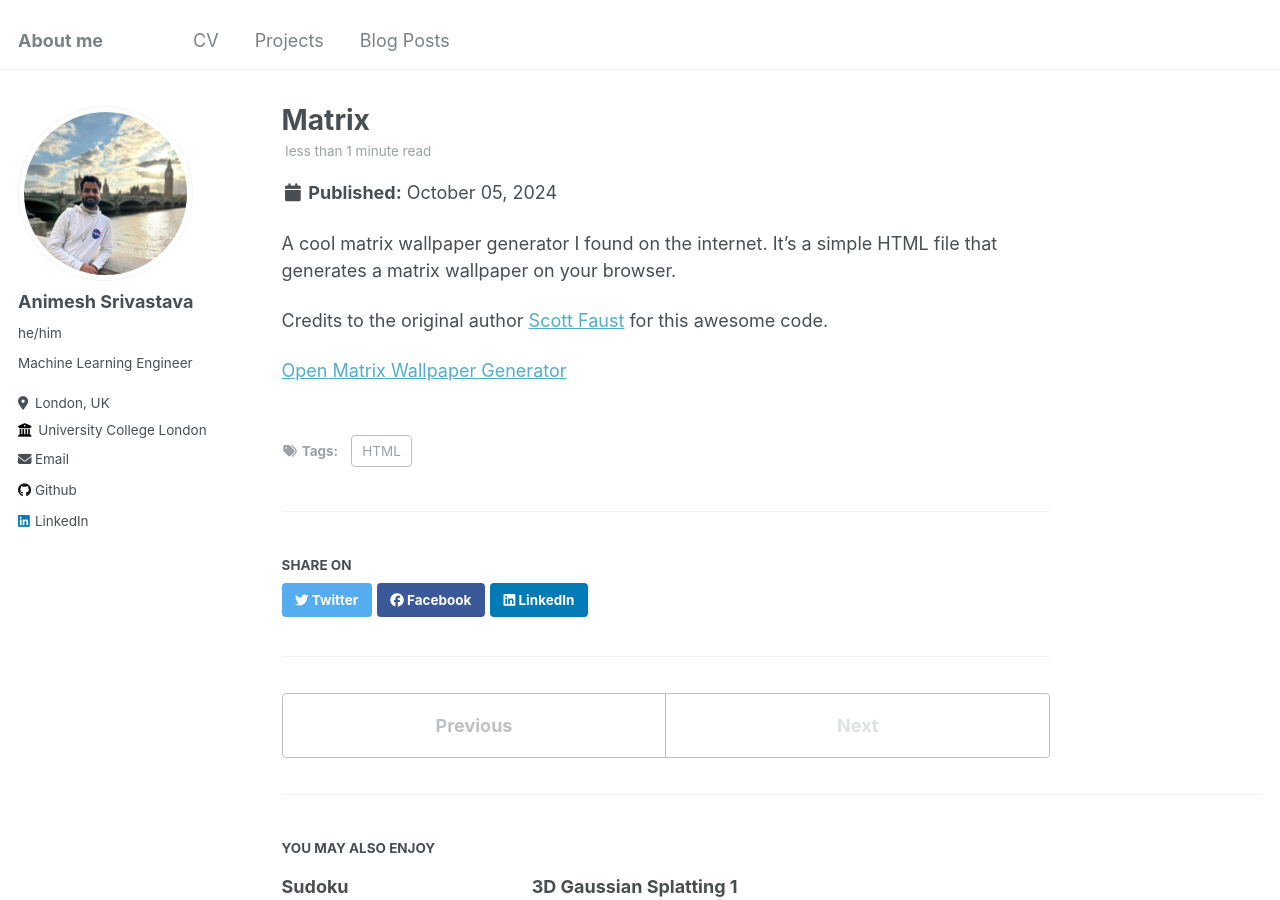
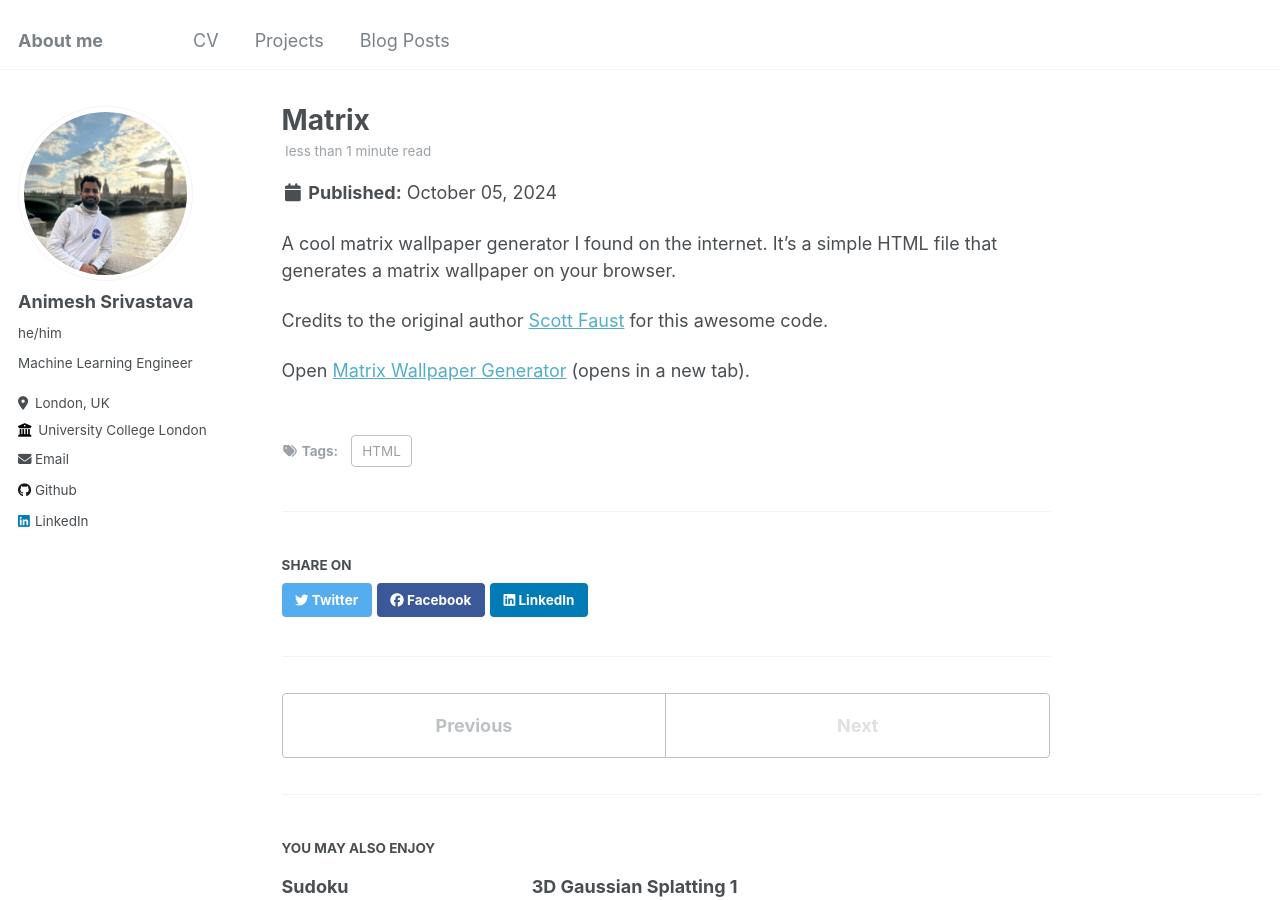
Before and after one commit to animesh-77/animesh-77.github.io, a Jekyll site: the page built from _posts/2024-10-11-Matrix.md, in a window 1280 px wide and 900 px high. Built offline with Jekyll 4.4.1, drawn with Linux system fonts in a browser that asks for light colours.

Commit message:
fix: update link format for Matrix Wallpaper Generator

```diff
--- a/_posts/2024-10-11-Matrix.md
+++ b/_posts/2024-10-11-Matrix.md
@@ -11,4 +11,4 @@ A cool matrix wallpaper generator I found on the internet. It's a simple HTML fi
 
 Credits to the original author <a href="https://drfaustest.github.io/">Scott Faust</a> for this awesome code.
 
-[Open Matrix Wallpaper Generator](../../../../files/matrix_wall.html)
+Open <a href="../../../../files/matrix_wall.html" target="_blank" rel="noopener">Matrix Wallpaper Generator</a> (opens in a new tab).
```
